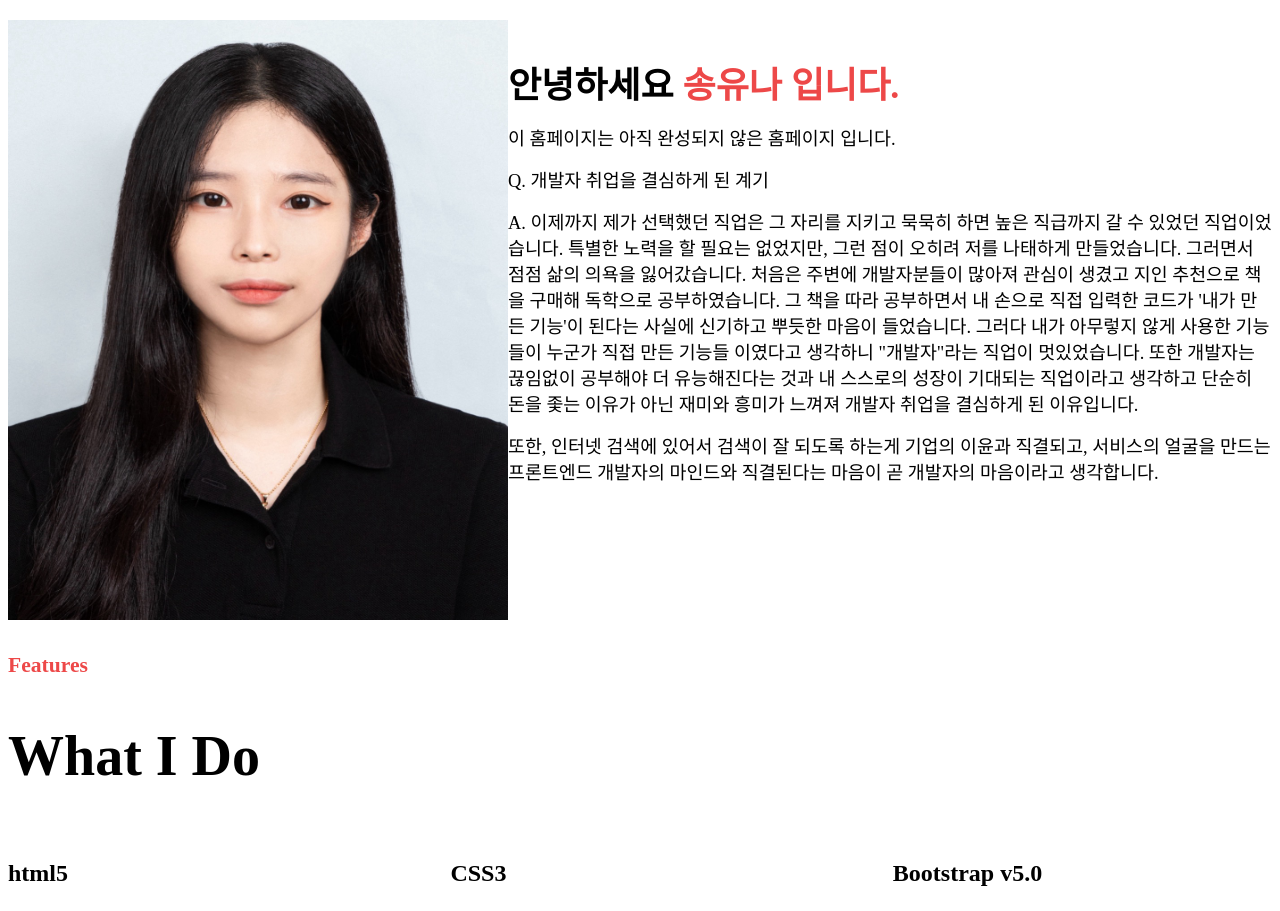
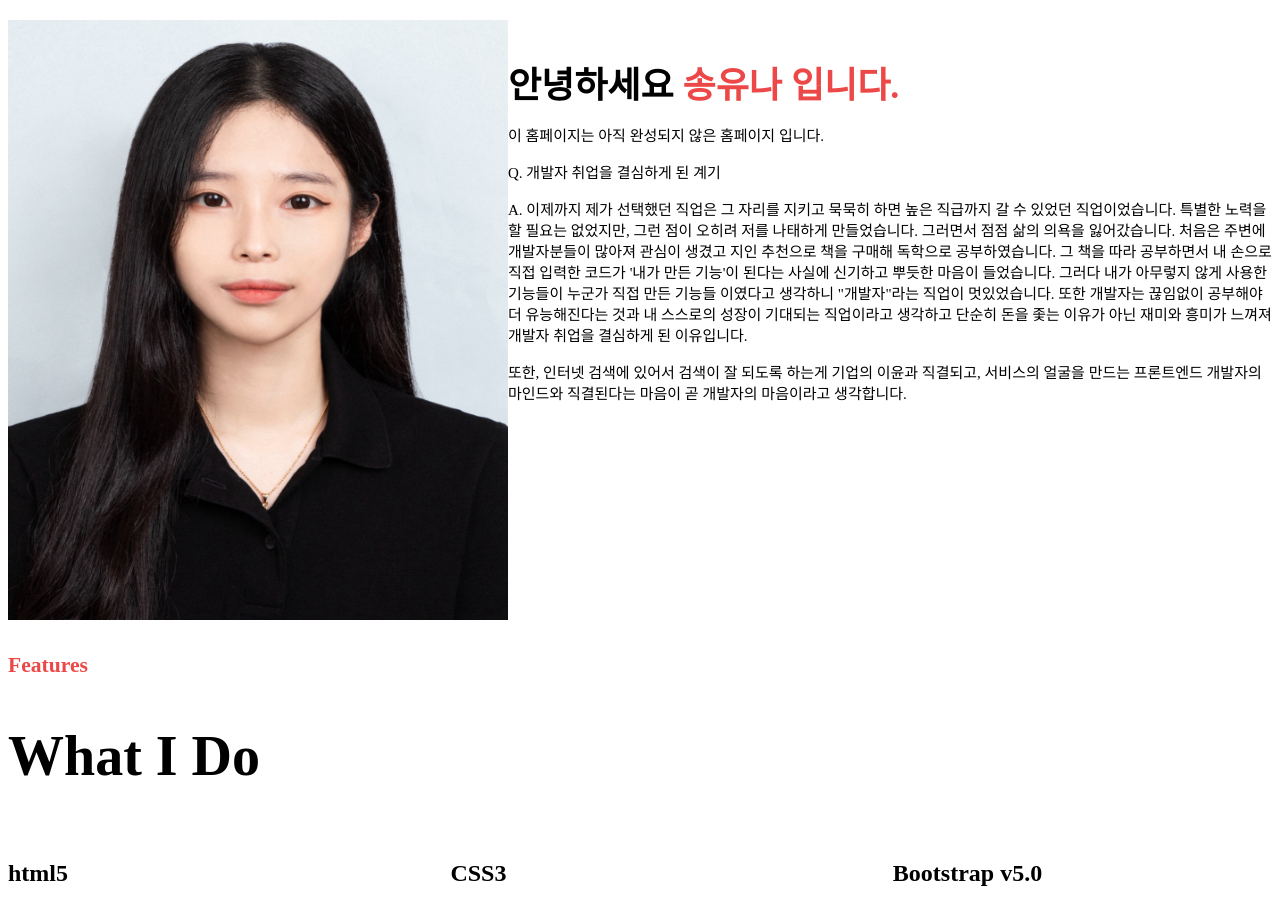
Before and after one commit to songuna/React-ToyProject, a React (Vite) app in the folder vite-react-app/: page / in a window 1280 px wide. Shown: the part 1000-1911 px from the top of the page. Built offline with nearby package versions, Linux system fonts and the light colour scheme.

Commit message:
style : 자기소개 폰트 사이즈 수정

```diff
--- a/vite-react-app/src/components/About.tsx
+++ b/vite-react-app/src/components/About.tsx
@@ -54,7 +54,7 @@ const Title = styled.div`
 `;
 
 const Text = styled.p`
-  font-size: 1.15rem;
+  font-size: 15px;
 `
 
 const AboutSelf = styled.div`
```
